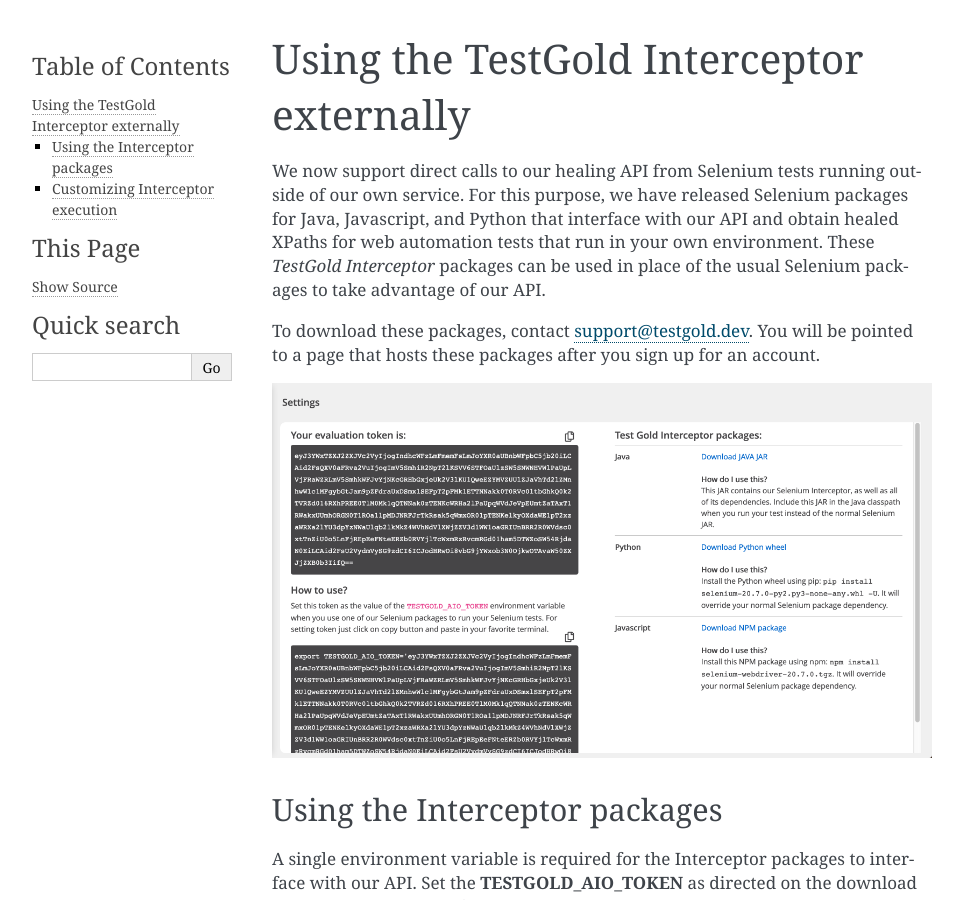
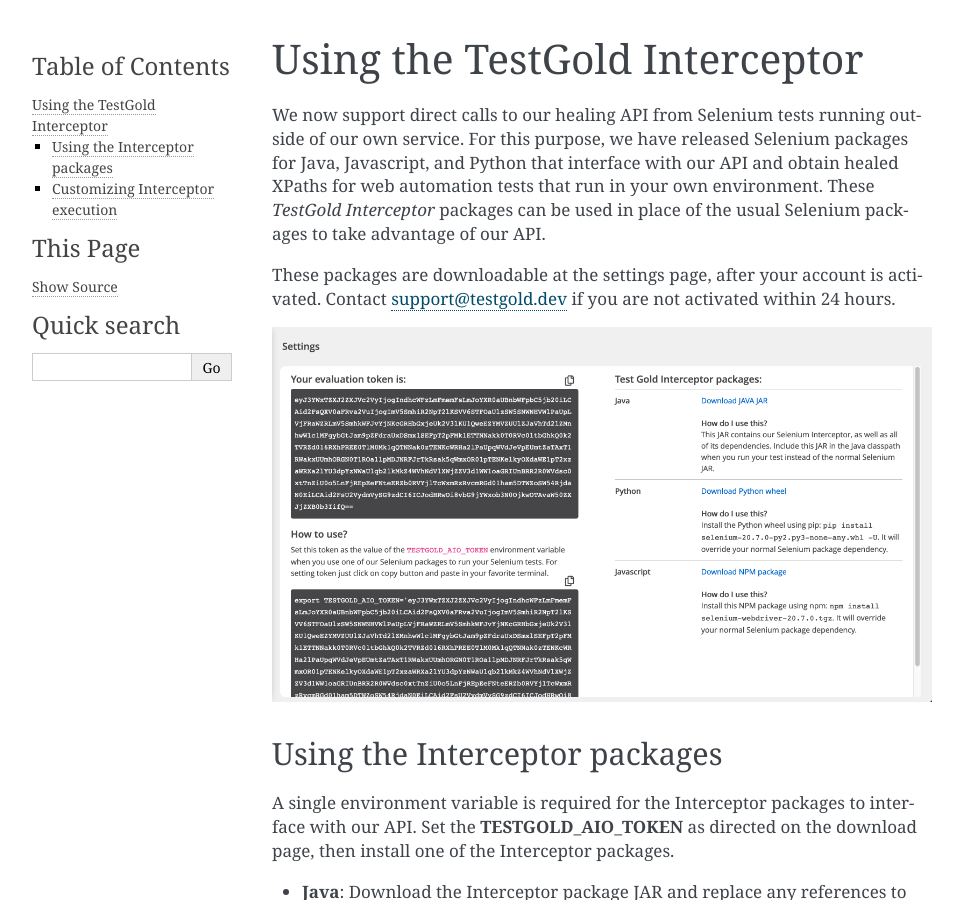
Before and after one commit to aichemydev/testgold, a Sphinx documentation site: the page built from docs/externaluse.rst, in a window 1280 px wide and 900 px high. Shown: the whole window, without its empty margins (148-1111 px from the left). Built offline with Sphinx 7.4.7, drawn with Linux system fonts in a browser that asks for light colours.

Commit message:
Cleaned up external use docs

```diff
--- a/docs/externaluse.rst
+++ b/docs/externaluse.rst
@@ -1,5 +1,5 @@
-Using the TestGold Interceptor externally
-=========================================
+Using the TestGold Interceptor
+==============================
 
 We now support direct calls to our healing API from Selenium tests running
 outside of our own service. For this purpose, we have released Selenium packages
@@ -8,9 +8,8 @@
 *TestGold Interceptor* packages can be used in place of the usual Selenium
 packages to take advantage of our API.
 
-To download these packages, contact `support@testgold.dev
-<mailto:support@testgold.dev>`_. You will be pointed to a page that hosts these
-packages after you sign up for an account.
+These packages are downloadable at the settings page, after your account is activated. Contact `support@testgold.dev
+<mailto:support@testgold.dev>`_ if you are not activated within 24 hours.
 
 .. image:: _static/interceptor-download.png
    :width: 100%
--- a/docs/index.rst
+++ b/docs/index.rst
@@ -11,10 +11,10 @@
    :caption: Contents:
 
    introduction
-   releasenotes
    design
    externaluse
    examples
+   releasenotes
    community
 
 
```
